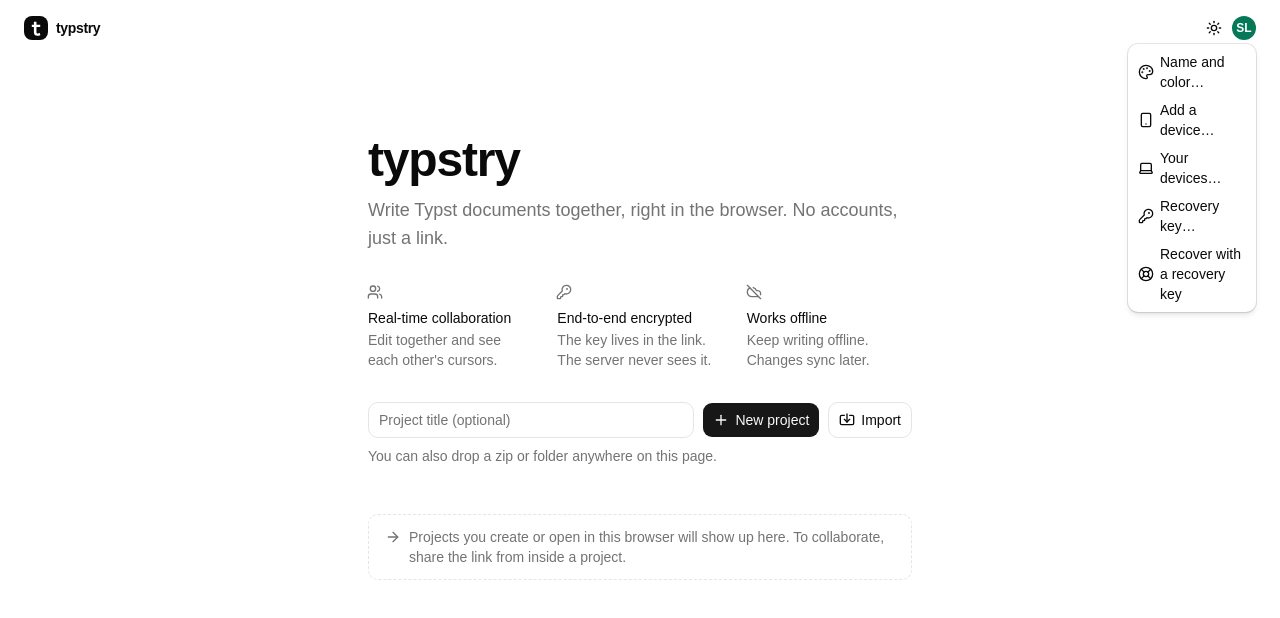
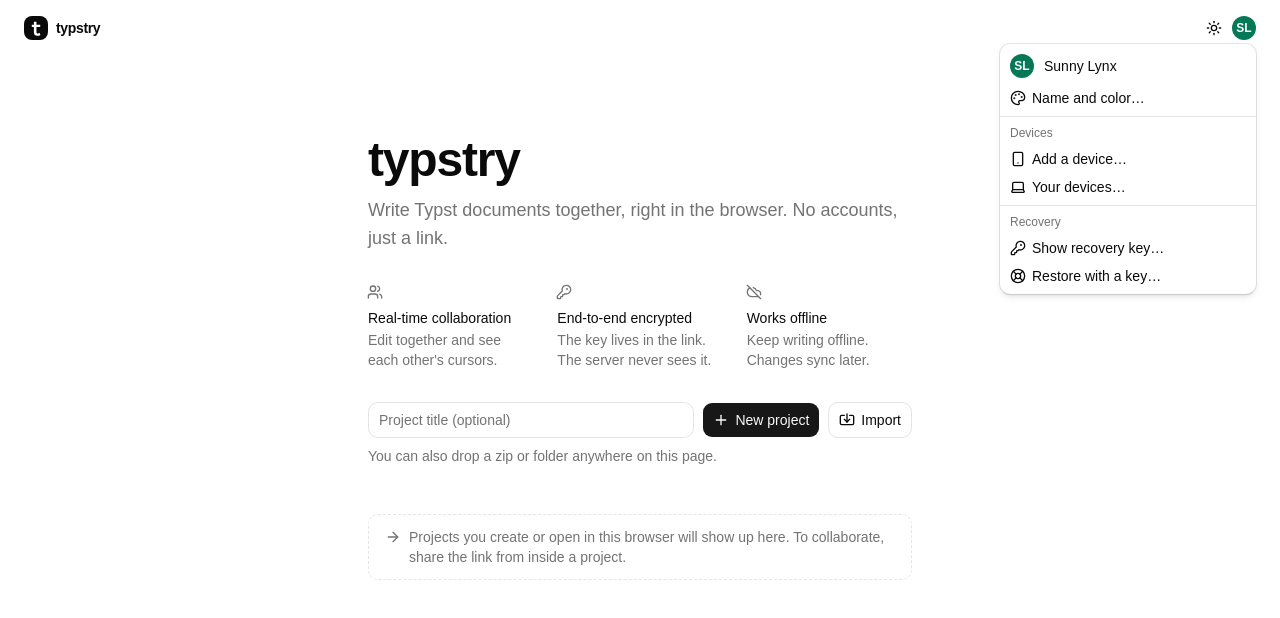
Before and after one commit to robertjndw/typstry, a React (Vite) app in the folder apps/web/: page / in a window 1280 px wide. Both pictures are taken after a click on the button "SL". Shown: the top 618 px of the page. Built offline with nearby package versions, Linux system fonts and the light colour scheme; what codemirror-lang-typst would draw is missing.

Commit message:
feat: improve account drop down

```diff
--- a/apps/web/src/components/AccountMenu.tsx
+++ b/apps/web/src/components/AccountMenu.tsx
@@ -17,6 +17,8 @@
   DropdownMenu,
   DropdownMenuContent,
   DropdownMenuItem,
+  DropdownMenuLabel,
+  DropdownMenuSeparator,
   DropdownMenuTrigger,
 } from "@/components/ui/dropdown-menu";
 import {
@@ -82,11 +84,19 @@
           </TooltipTrigger>
           <TooltipContent>You ({identity.name})</TooltipContent>
         </Tooltip>
-        <DropdownMenuContent align="end">
+        <DropdownMenuContent align="end" className="min-w-64">
+          <div className="flex items-center gap-2.5 px-1.5 py-1.5">
+            <PersonAvatar identity={identity} />
+            <span className="truncate text-sm font-medium">
+              {identity.name}
+            </span>
+          </div>
           <DropdownMenuItem onSelect={() => setEditing(true)}>
             <PaletteIcon />
             Name and color…
           </DropdownMenuItem>
+          <DropdownMenuSeparator />
+          <DropdownMenuLabel>Devices</DropdownMenuLabel>
           <DropdownMenuItem onSelect={() => setAddingDevice(true)}>
             <SmartphoneIcon />
             Add a device…
@@ -95,14 +105,16 @@
             <LaptopIcon />
             Your devices…
           </DropdownMenuItem>
+          <DropdownMenuSeparator />
+          <DropdownMenuLabel>Recovery</DropdownMenuLabel>
           <DropdownMenuItem onSelect={() => setRecovering(true)}>
             <KeyRoundIcon />
-            Recovery key…
+            Show recovery key…
           </DropdownMenuItem>
           <DropdownMenuItem asChild>
             <a href="/recover">
               <LifeBuoyIcon />
-              Recover with a recovery key
+              Restore with a key…
             </a>
           </DropdownMenuItem>
           {children}
```
Also changed, not shown: 1 other file (tests, documents, lock files or other folders).
